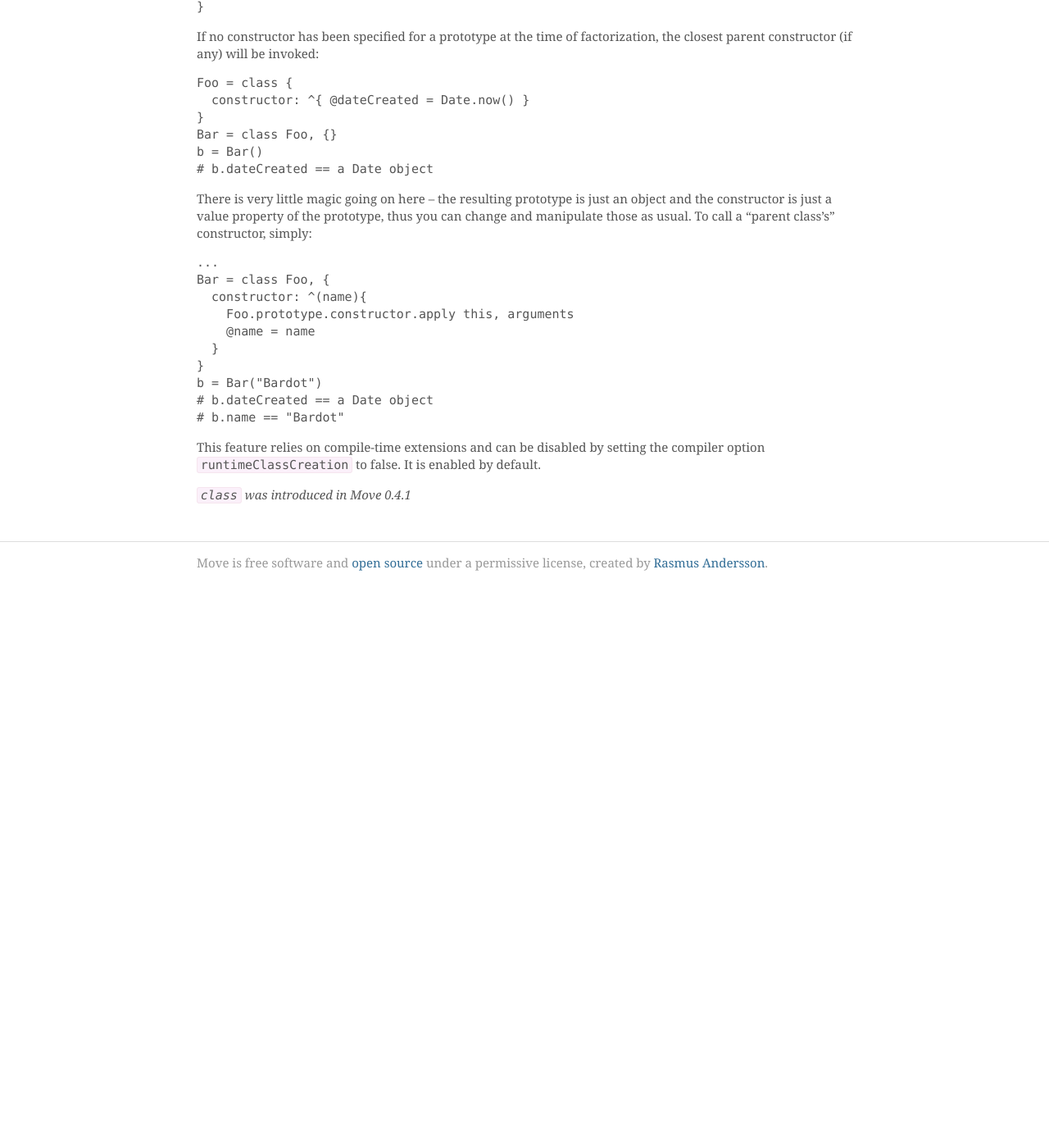
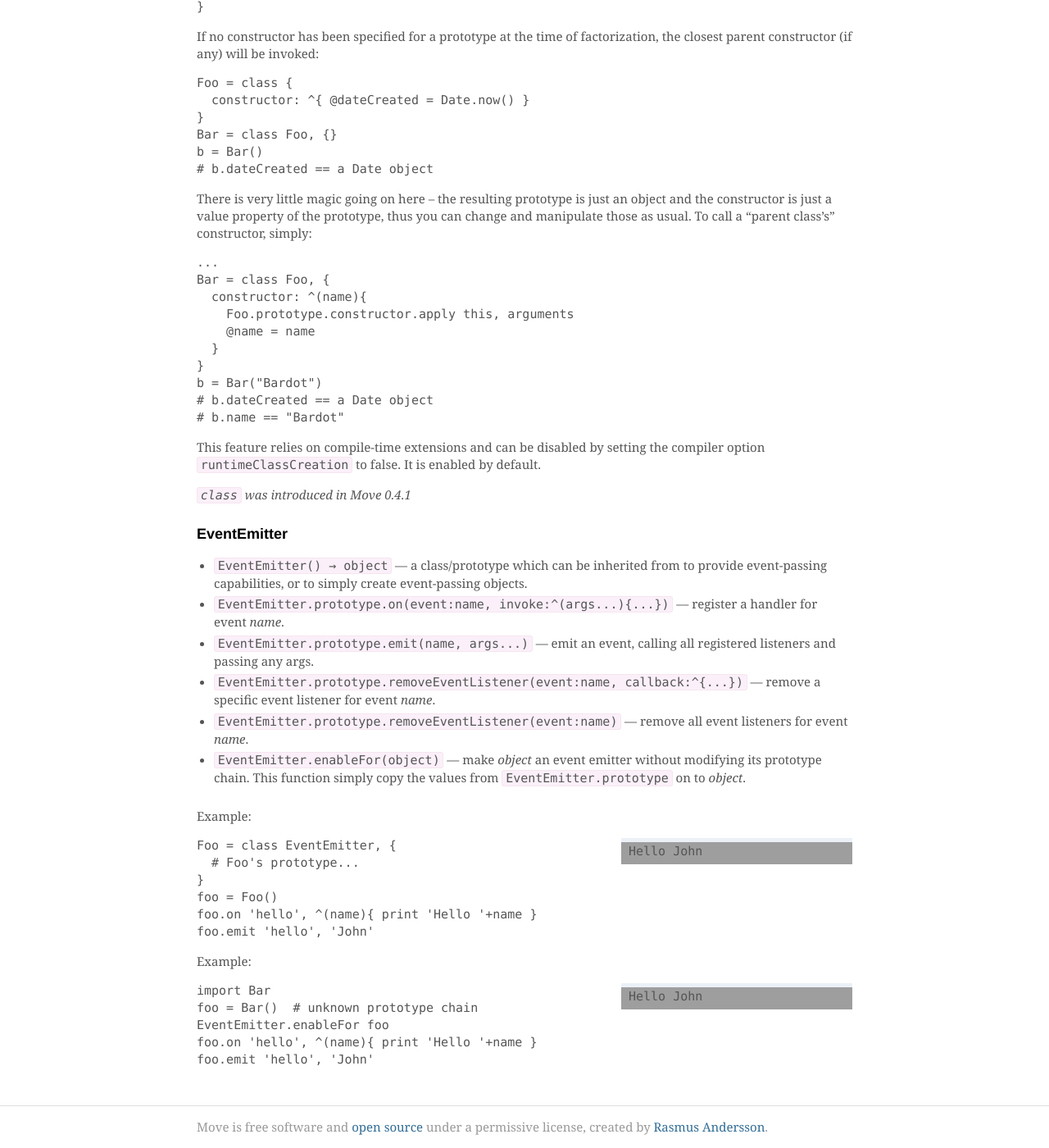
Before and after one commit to rsms/move, a Jekyll site: the page built from web/library/index.md, in a window 1280 px wide and 1400 px high, scrolled down 11609 px. Shown: the whole window at 82% size. Built offline with Jekyll 4.4.1, drawn with Linux system fonts in a browser that asks for light colours; nearby versions of some CDN libraries; Markdown is read by kramdown in place of the engine named in the settings; before the commit the page ends 12321 px from its top, so only the background shows below that; grey boxes are pictures that could not be loaded.

Commit message:
added documentation on runtime function EventEmitter

```diff
--- a/web/library/index.md
+++ b/web/library/index.md
@@ -486,3 +486,32 @@ There is very little magic going on here -- the resulting prototype is just an o
 This feature relies on compile-time extensions and can be disabled by setting the compiler option `runtimeClassCreation` to false. It is enabled by default.
 
 *`class` was introduced in Move 0.4.1*
+
+
+### EventEmitter
+
+- `EventEmitter() → object` — a class/prototype which can be inherited from to provide event-passing capabilities, or to simply create event-passing objects.
+- `EventEmitter.prototype.on(event:name, invoke:^(args...){...})` — register a handler for event *name*.
+- `EventEmitter.prototype.emit(name, args...)` — emit an event, calling all registered listeners and passing any args.
+- `EventEmitter.prototype.removeEventListener(event:name, callback:^{...})` — remove a specific event listener for event *name*.
+- `EventEmitter.prototype.removeEventListener(event:name)` — remove all event listeners for event *name*.
+- `EventEmitter.enableFor(object)` — make *object* an event emitter without modifying its prototype chain. This function simply copy the values from `EventEmitter.prototype` on to *object*.
+
+Example:
+<samp>Hello John</samp>
+
+    Foo = class EventEmitter, {
+      # Foo's prototype...
+    }
+    foo = Foo()
+    foo.on 'hello', ^(name){ print 'Hello '+name }
+    foo.emit 'hello', 'John'
+
+Example:
+<samp>Hello John</samp>
+
+    import Bar
+    foo = Bar()  # unknown prototype chain
+    EventEmitter.enableFor foo
+    foo.on 'hello', ^(name){ print 'Hello '+name }
+    foo.emit 'hello', 'John'
```
